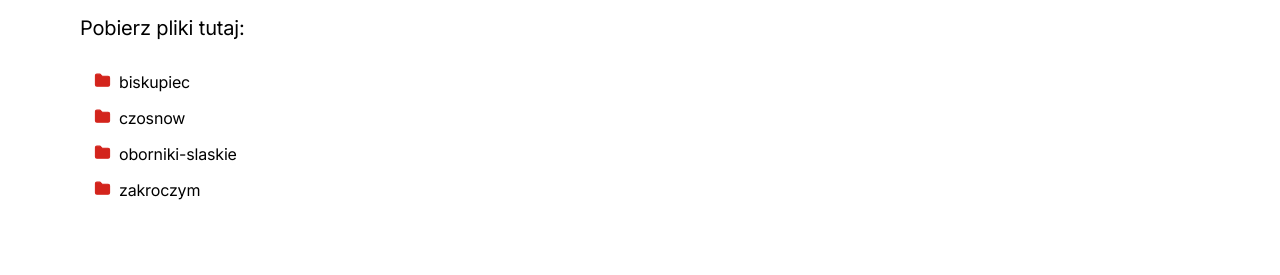
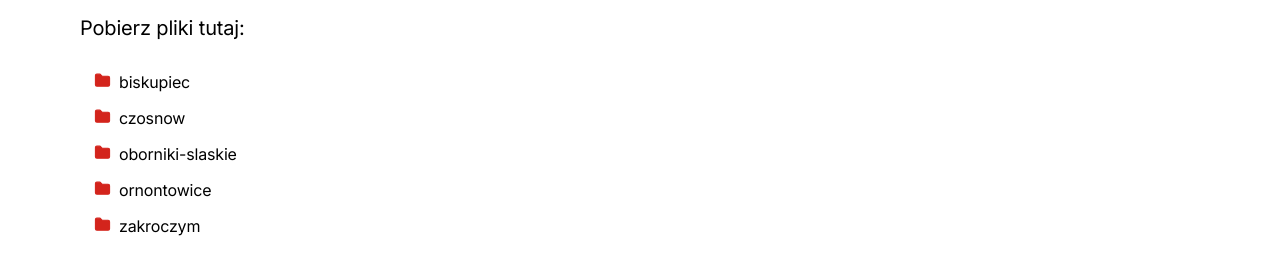
Before and after one commit to gtfscc/feed, a plain HTML site: page index.html in a window 1280 px wide. Shown: the part 217-492 px from the top of the page. Drawn offline with Linux system fonts and the light colour scheme.

Commit message:
Update filetree to include Ornontowice feed

```diff
--- a/index.html
+++ b/index.html
@@ -232,6 +232,32 @@
       ]
     },
     {
+      "path": "/ornontowice",
+      "name": "ornontowice",
+      "children": [
+        {
+          "name": "unzipped",
+          "children": [
+            { "path": "/ornontowice/agency.txt", "name": "agency.txt" },
+            { "path": "/ornontowice/calendar.txt", "name": "calendar.txt" },
+            { "path": "/ornontowice/calendar_dates.txt", "name": "calendar_dates.txt" },
+            { "path": "/ornontowice/feed_info.txt", "name": "feed_info.txt" },
+            { "path": "/ornontowice/routes.txt", "name": "routes.txt" },
+            { "path": "/ornontowice/shapes.txt", "name": "shapes.txt" },
+            { "path": "/ornontowice/stop_times.txt", "name": "stop_times.txt" },
+            { "path": "/ornontowice/stops.txt", "name": "stops.txt" },
+            { "path": "/ornontowice/trips.txt", "name": "trips.txt" }
+          ]
+        },
+        {
+          "name": "zipped",
+          "children": [
+            { "path": "/ornontowice/gtfs.zip", "name": "gtfs.zip" }
+          ]
+        }
+      ]
+    },
+    {
       "path": "/zakroczym",
       "name": "zakroczym",
       "children": [
```
